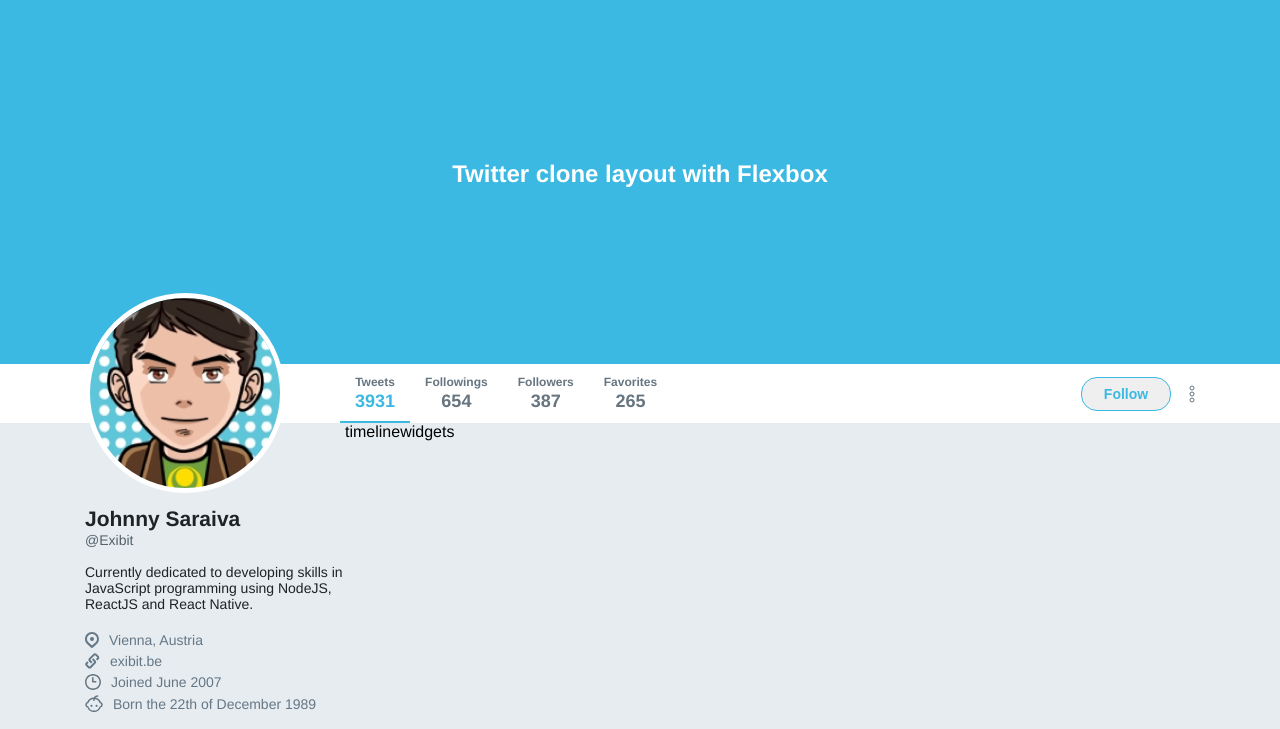
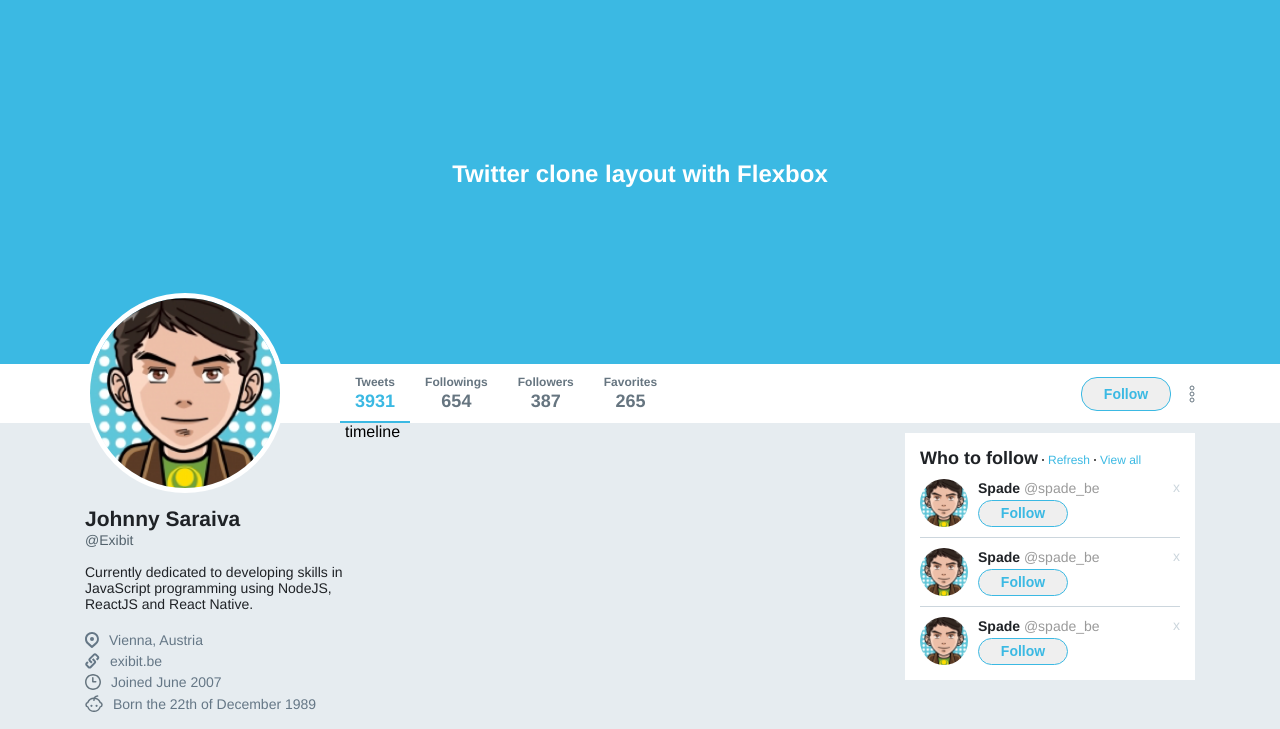
Before and after one commit to Johnny-Saraiva/flexbox, a plain HTML site: page index.html in a window 1280 px wide. Shown: the part 62-791 px from the top of the page. Drawn offline with Linux system fonts and the light colour scheme.

Commit message:
Configured widgets layout

```diff
--- a/index.html
+++ b/index.html
@@ -104,7 +104,47 @@
 
     <section class="timeline">timeline</section>
 
-    <aside class="widgets">widgets</aside>
+    <aside class="widgets">
+      <div class="widget follow">
+        <div class="title">
+          <strong>Who to follow</strong>
+          <a href="">Refresh</a>
+          <a href="">View all</a>
+        </div>
+        <ul>
+          <li>
+            <div class="profile">
+              <img src="/images/avatar.png" alt="Avatar">
+              <div class="info">
+                <strong>Spade <span>@spade_be</span></strong>
+                <button>Follow</button>
+              </div>
+            </div>
+            <a href="">x</a>
+          </li>
+          <li>
+            <div class="profile">
+              <img src="/images/avatar.png" alt="Avatar">
+              <div class="info">
+                <strong>Spade <span>@spade_be</span></strong>
+                <button>Follow</button>
+              </div>
+            </div>
+            <a href="">x</a>
+          </li>
+          <li>
+            <div class="profile">
+              <img src="/images/avatar.png" alt="Avatar">
+              <div class="info">
+                <strong>Spade <span>@spade_be</span></strong>
+                <button>Follow</button>
+              </div>
+            </div>
+            <a href="">x</a>
+          </li>
+        </ul>
+      </div>
+    </aside>
 
   </main>
 </body>
--- a/styles.css
+++ b/styles.css
@@ -285,3 +285,115 @@ main.wrapper-content aside.profile .images ul li {
   flex: 1 0 auto;
   margin: 0 5px 5px 0;
 }
+
+main.wrapper-content .timeline {
+  flex: 1;
+}
+
+main.wrapper-content aside.widgets {
+  width: 290px;
+  margin-top: 10px;
+}
+
+main.wrapper-content aside.widgets .widget {
+  background: #fff;
+  padding: 15px;
+}
+
+main.wrapper-content aside.widgets .widget .title {
+  display: flex;
+  align-items: baseline;
+}
+
+main.wrapper-content aside.widgets .widget .title strong {
+  font-size: 18px;
+  color: #1f2226;
+}
+
+main.wrapper-content aside.widgets .widget .title a {
+  color: #3bb9e3;
+  font-size: 12px;
+  text-decoration: none;
+  position: relative;
+  padding-left: 10px;
+}
+
+main.wrapper-content aside.widgets .widget .title a::before {
+  content: '';
+  width: 2px;
+  height: 2px;
+  border-radius: 50%;
+  background: #222;
+  position: absolute;
+  left: 4px;
+  top: 6px;
+}
+
+main.wrapper-content aside.widgets .follow ul {
+  list-style: none;
+  margin-top: 10px;
+}
+
+main.wrapper-content aside.widgets .follow ul li {
+  display: flex;
+  justify-content: space-between;
+  border-bottom: 1px solid #ccd6dd;
+  padding-bottom: 10px;
+  margin-bottom: 10px;
+}
+
+main.wrapper-content aside.widgets .follow ul li:last-child {
+  margin-bottom: 0;
+  padding-bottom: 0;
+  border: 0;
+}
+
+main.wrapper-content aside.widgets .follow ul li .profile {
+  display: flex;
+  align-items: center;
+}
+
+main.wrapper-content aside.widgets .follow ul li .profile img {
+  width: 48px;
+  height: 48px;
+  border-radius: 50%;
+}
+
+main.wrapper-content aside.widgets .follow ul li .profile .info {
+  margin-left: 10px;
+  display: flex;
+  flex-direction: column;
+}
+
+main.wrapper-content aside.widgets .follow ul li .profile .info strong {
+  font-size: 14px;
+  color: #1f2226;
+}
+
+main.wrapper-content aside.widgets .follow ul li .profile .info strong span {
+  font-weight: normal;
+  color: #9a9a9a;
+}
+
+main.wrapper-content aside.widgets .follow ul li .profile .info button {
+  height: 27px;
+  margin-top: 4px;
+
+  display: flex;
+  align-items: center;
+  justify-content: center;
+
+  width: 90px;
+  font-weight: bold;
+  font-size: 14px;
+  color: #3bb9e3;
+  border: 1px solid #3bb9e3;
+  border-radius: 16px;
+
+}
+
+main.wrapper-content aside.widgets .follow ul li > a {
+  color: #ccd6dd;
+  text-decoration: none;
+  font-size: 14px;
+}
```
